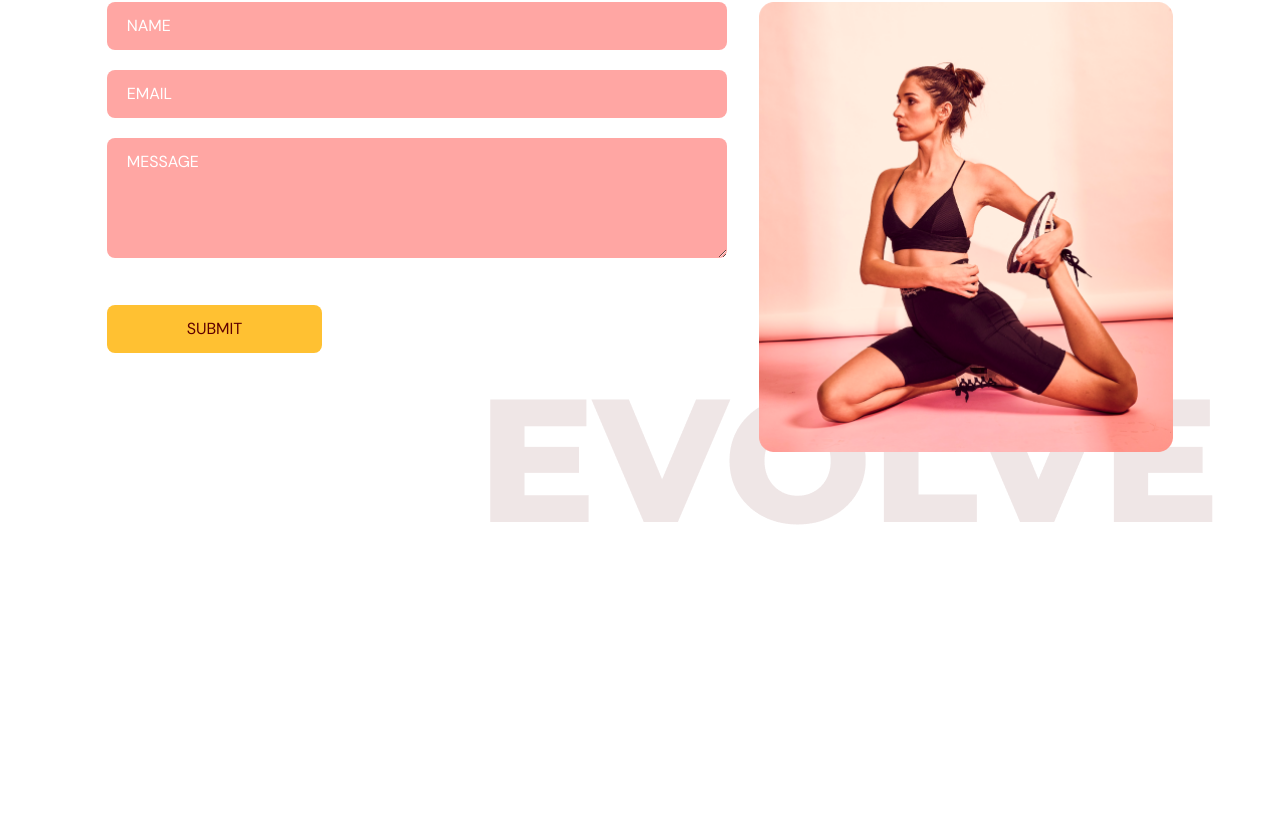
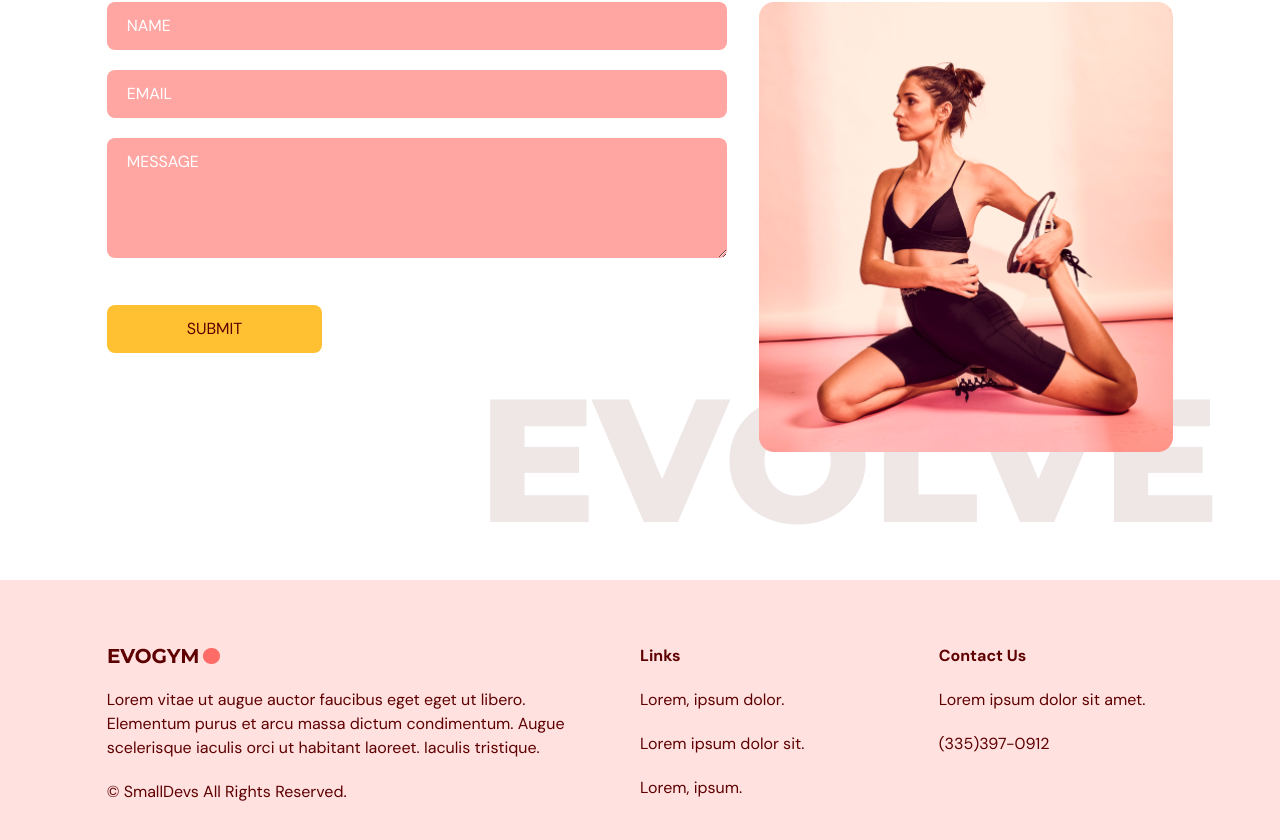
Before and after one commit to SmallPeenwow/gym-typescript, a React (Vite) app: page / in a window 1280 px wide. Shown: the part 3232-4072 px from the top of the page. Before the commit the page ends 3812 px from the top, so only its background shows below. Built offline with nearby package versions, Linux system fonts and the light colour scheme.

Commit message:
Footer Done

```diff
--- a/src/App.tsx
+++ b/src/App.tsx
@@ -3,6 +3,7 @@
 import OurClasses from "@/scenes/ourClasses";
 import Benefits from "@/scenes/benefits";
 import ContactUs from "@/scenes/contactUs";
+import Footer from "@/scenes/footer";
 import { useEffect, useState } from "react";
 import { SelectedPage } from "@/shared/types";
 SelectedPage;
@@ -39,6 +40,7 @@
       <Benefits setSelectedPage={setSelectedPage} />
       <OurClasses setSelectedPage={setSelectedPage} />
       <ContactUs setSelectedPage={setSelectedPage} />
+      <Footer />
     </div>
   );
 }
--- /dev/null
+++ b/src/scenes/footer/index.tsx
@@ -0,0 +1,32 @@
+import Logo from "@/assets/Logo.png";
+
+const Footer = () => {
+  return (
+    <footer className="bg-primary-100 py-16">
+      <div className="mx-auto w-5/6 justify-center gap-16 md:flex">
+        <div className="mt-16 basis-1/2 md:mt-0">
+          <img alt="logo" src={Logo} />
+          <p className="my-5">
+            Lorem vitae ut augue auctor faucibus eget eget ut libero. Elementum
+            purus et arcu massa dictum condimentum. Augue scelerisque iaculis
+            orci ut habitant laoreet. Iaculis tristique.
+          </p>
+          <p>© SmallDevs All Rights Reserved.</p>
+        </div>
+        <div className="mt-16 basis-1/4 md:mt-0">
+          <h4 className="font-bold">Links</h4>
+          <p className="my-5">Lorem, ipsum dolor.</p>
+          <p className="my-5">Lorem ipsum dolor sit.</p>
+          <p>Lorem, ipsum.</p>
+        </div>
+        <div className="mt-16 basis-1/4 md:mt-0">
+          <h4 className="font-bold">Contact Us</h4>
+          <p className="my-5">Lorem ipsum dolor sit amet.</p>
+          <p>(335)397-0912</p>
+        </div>
+      </div>
+    </footer>
+  );
+};
+
+export default Footer;
```
